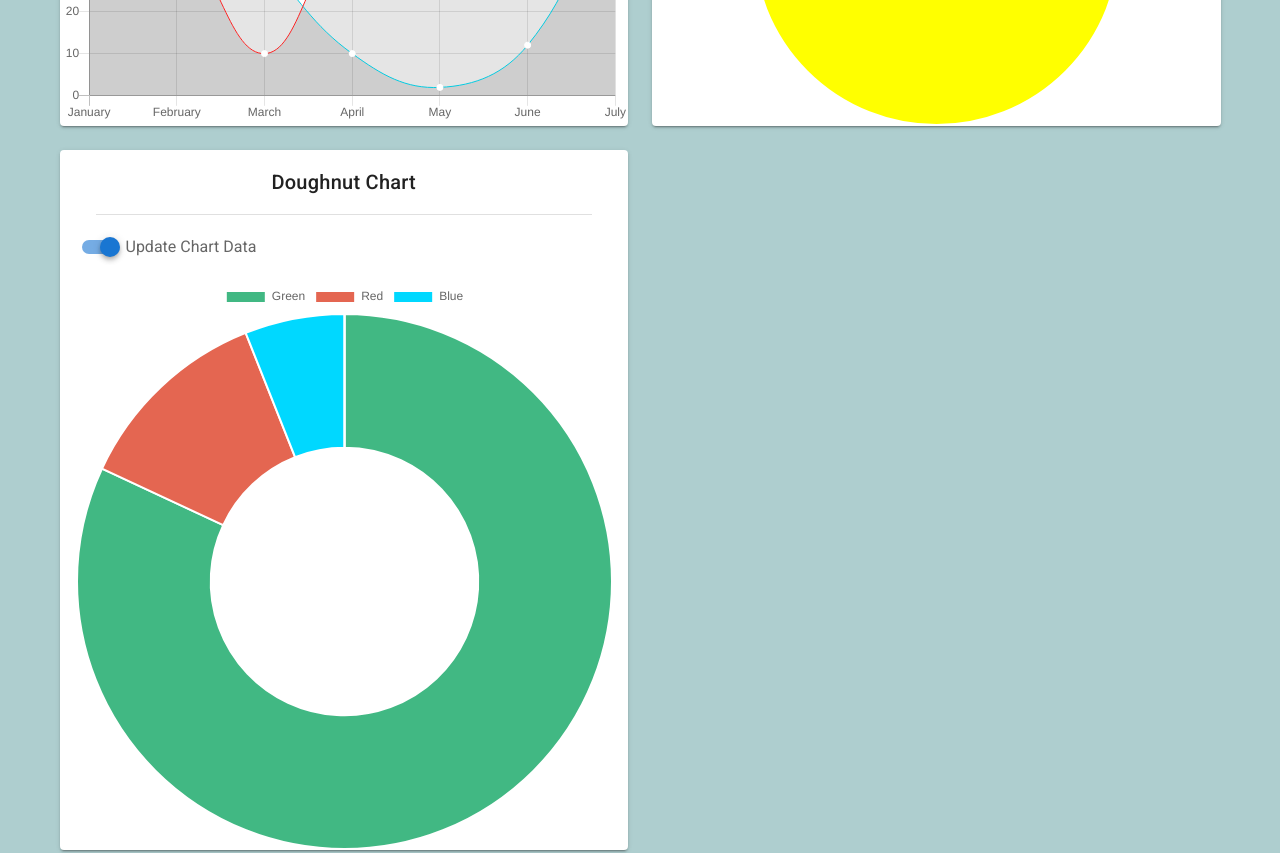
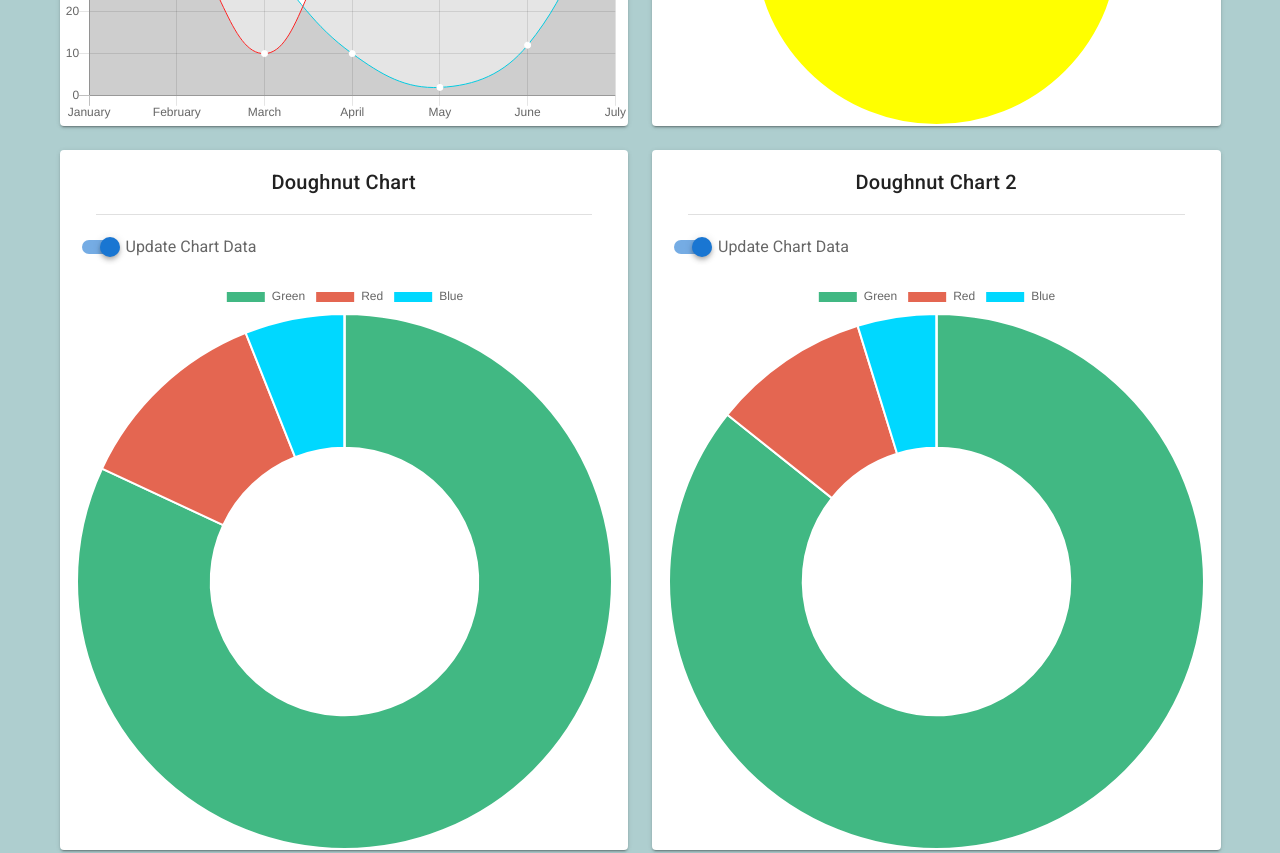
Before and after one commit to Mohamad-Al-Omar/vue-visualization, a Vue app: page / in a window 1280 px wide. Shown: the part 1020-1873 px from the top of the page. Built offline with nearby package versions, Linux system fonts and the light colour scheme.

Commit message:
update home page

```diff
--- a/src/views/HomeView.vue
+++ b/src/views/HomeView.vue
@@ -81,6 +81,22 @@
           />
         </v-card>
       </v-col>
+      <v-col cols="12" sm="6">
+        <v-card>
+          <v-card-title class="justify-center">Doughnut Chart 2</v-card-title>
+          <v-divider inset class="mx-auto"></v-divider>
+          <v-switch
+            v-model="updateDoughnutChartData2"
+            label="Update Chart Data"
+            class="ms-5"
+          ></v-switch>
+          <doughnut-chart
+            ref="doughnutChart2"
+            :chartData="doughnutData2"
+            :chartOptions="doughnutOptions"
+          />
+        </v-card>
+      </v-col>
       <v-col cols="12">
         <v-card>
           <v-card-title class="justify-center">Radar Chart</v-card-title>
@@ -131,6 +147,7 @@ export default {
       areaIndex: 0,
       pieIndex: 0,
       doughnutIndex: 0,
+      doughnutIndex2: 0,
       radarIndex: 0,
       updateLineChartData: false,
       lineInterval: null,
@@ -141,7 +158,9 @@ export default {
       updatePieChartData: false,
       pieInterval: null,
       updateDoughnutChartData: false,
+      updateDoughnutChartData2: false,
       doughnutInterval: null,
+      doughnutInterval2: null,
       updateRadarChartData: false,
       radarInterval: null,
       lineOptions: {
@@ -281,6 +300,18 @@ export default {
           },
         ],
       },
+      doughnutData2: {
+        hoverBackgroundColor: "red",
+        hoverBorderWidth: 10,
+        labels: ["Green", "Red", "Blue"],
+        datasets: [
+          {
+            label: "Data One",
+            backgroundColor: ["#41B883", "#E46651", "#00D8FF"],
+            data: [1, 10, 5],
+          },
+        ],
+      },
       radarOptions: {
         responsive: true,
         maintainAspectRatio: false,
@@ -326,6 +357,7 @@ export default {
     this.updateAreaChartData = true;
     this.updatePieChartData = true;
     this.updateDoughnutChartData = true;
+    this.updateDoughnutChartData2 = true;
     this.updateRadarChartData = true;
   },
   watch: {
@@ -382,6 +414,18 @@ export default {
         }, 4000);
       } else if (newVal === false) {
         clearInterval(this.doughnutInterval);
+      }
+    },
+    updateDoughnutChartData2(newVal) {
+      if (newVal === true) {
+        this.doughnutInterval2 = setInterval(() => {
+          this.generateDoughnutData2(this.doughnutIndex2);
+          this.doughnutIndex2++;
+          this.doughnutIndex2 =
+            this.doughnutIndex2 == 3 ? 0 : this.doughnutIndex2;
+        }, 4000);
+      } else if (newVal === false) {
+        clearInterval(this.doughnutInterval2);
       }
     },
     updateRadarChartData(newVal) {
@@ -469,6 +513,22 @@ export default {
       this.$refs.doughnutChart.updateChart();
       console.log(`Doughnut Chart ${index} => updated`);
     },
+    generateDoughnutData2(index) {
+      for (let i = 0; i < 4; i++) {
+        if (i == index) {
+          this.doughnutData2.datasets[0].data[i] = Math.floor(
+            Math.random() * 100
+          );
+        } else {
+          // eslint-disable-next-line no-self-assign
+          this.doughnutData2.datasets[0].data[i] =
+            // eslint-disable-next-line no-self-assign
+            this.doughnutData2.datasets[0].data[i];
+        }
+      }
+      this.$refs.doughnutChart2.updateChart();
+      console.log(`Doughnut Chart ${index} => updated`);
+    },
     generateRadarData(index) {
       for (let i = 0; i < 6; i++) {
         if (i == index) {
```
